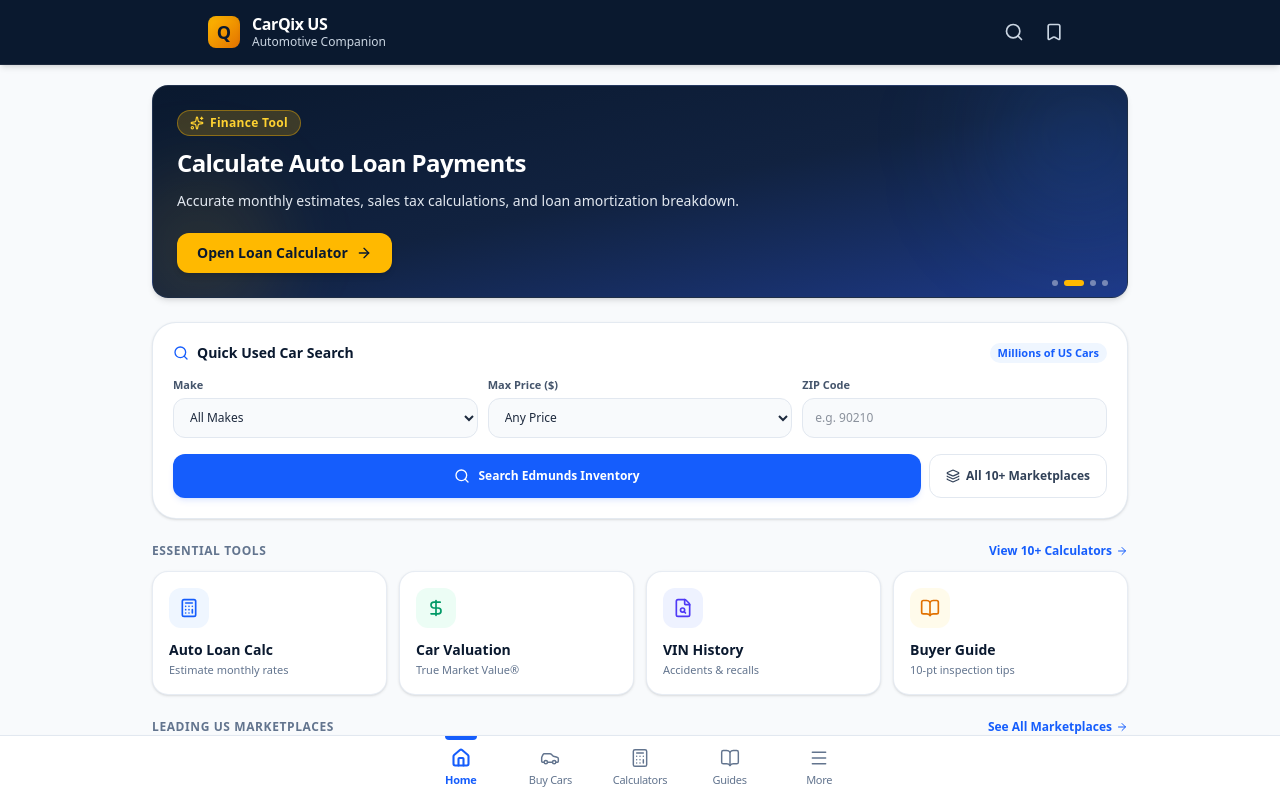
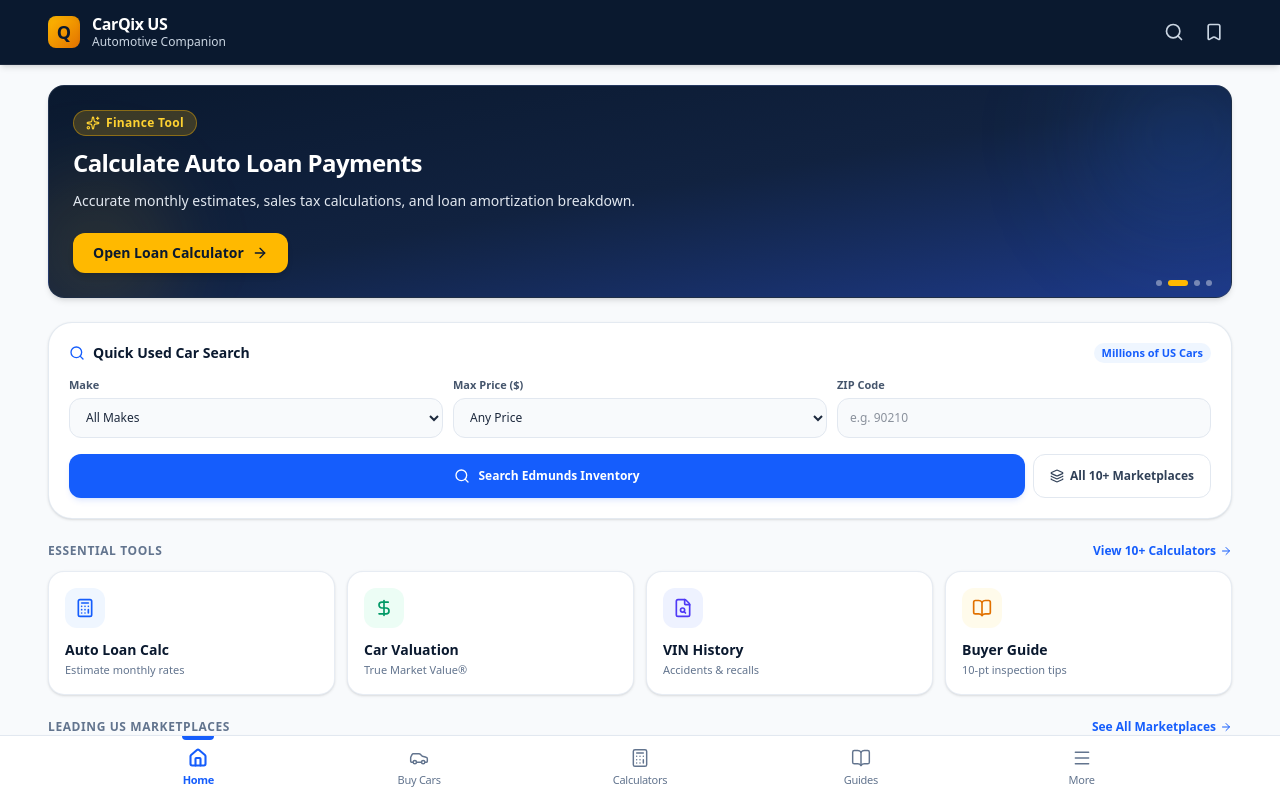
Before and after one commit to aaappguru/carqix, a React (Vite) app: page / in a window 1280 px wide. Shown: the top 798 px of the page. Built offline with nearby package versions, Linux system fonts and the light colour scheme.

Commit message:
Make layout full width for all pages and header icons

```diff
--- a/index.html
+++ b/index.html
@@ -6,6 +6,15 @@
     <meta name="viewport" content="width=device-width, initial-scale=1.0, maximum-scale=1.0, user-scalable=no" />
     <title>CarQix US - Automotive Companion</title>
     <meta name="description" content="US Automotive Companion Platform - Buy, Sell, Value Cars, Compare Finance, Insurance, Roadside Assistance & Smart Calculators." />
+    <link rel="canonical" href="https://carqix.com/" />
+    <script>
+      // Clean up any stale legacy service workers from previous site deployments
+      if ('serviceWorker' in navigator) {
+        navigator.serviceWorker.getRegistrations().then(function(registrations) {
+          for (var reg of registrations) { reg.unregister(); }
+        });
+      }
+    </script>
   </head>
   <body class="bg-[#F4F6FA] text-[#0F172A] antialiased selection:bg-blue-600 selection:text-white">
     <div id="root"></div>
--- a/src/App.tsx
+++ b/src/App.tsx
@@ -87,8 +87,8 @@ const MainContent: React.FC = () => {
       {/* Top Header Navigation */}
       <AppTopBar />
 
-      {/* Main Screen Container with max-width for ultra-wide and mobile optimization */}
-      <main className="flex-1 w-full max-w-5xl mx-auto px-4 sm:px-6 pt-5 pb-20">
+      {/* Main Screen Container with full width layout and responsive padding */}
+      <main className="flex-1 w-full px-4 sm:px-6 lg:px-8 xl:px-12 pt-5 pb-24">
         {renderScreen()}
       </main>
 
--- a/src/components/AppBottomBar.tsx
+++ b/src/components/AppBottomBar.tsx
@@ -24,7 +24,7 @@ export const AppBottomBar: React.FC = () => {
 
   return (
     <nav className="fixed bottom-0 left-0 right-0 z-40 bg-white border-t border-slate-200 shadow-lg">
-      <div className="max-w-md mx-auto grid grid-cols-5 h-16">
+      <div className="w-full max-w-6xl mx-auto px-2 sm:px-6 grid grid-cols-5 h-16">
         {navItems.map((item) => {
           const Icon = item.icon;
           const isActive = getIsActive(item.id, item.route);
--- a/src/components/AppTopBar.tsx
+++ b/src/components/AppTopBar.tsx
@@ -57,8 +57,8 @@ export const AppTopBar: React.FC<AppTopBarProps> = ({
   const isBackNeeded = showBackButton !== undefined ? showBackButton : currentRoute !== 'home';
 
   return (
-    <header className="sticky top-0 z-40 bg-[#0A192F] text-white border-b border-slate-800 shadow-md">
-      <div className="max-w-4xl mx-auto px-4 h-16 flex items-center justify-between">
+    <header className="sticky top-0 z-40 bg-[#0A192F] text-white border-b border-slate-800 shadow-md w-full">
+      <div className="w-full px-4 sm:px-6 lg:px-8 xl:px-12 h-16 flex items-center justify-between">
         {/* Left Side: Back button or Logo mark */}
         <div className="flex items-center gap-3">
           {isBackNeeded ? (
```
Also changed, not shown: 1 other file (tests, documents, lock files or other folders).
